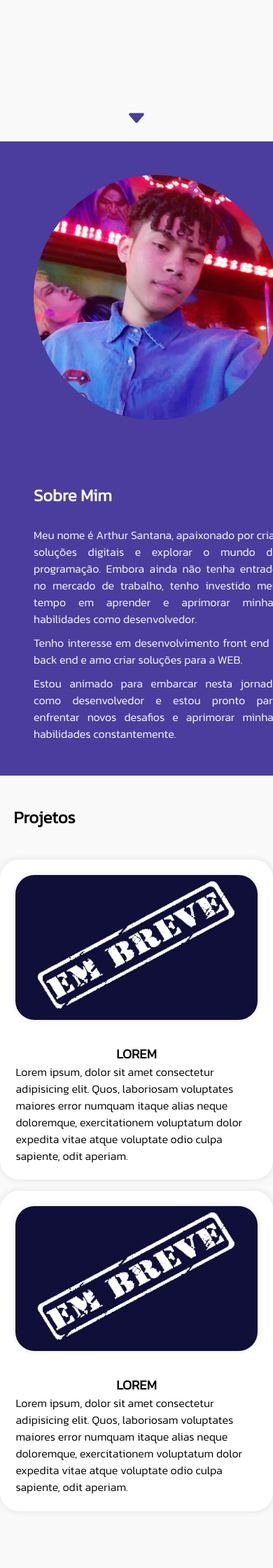
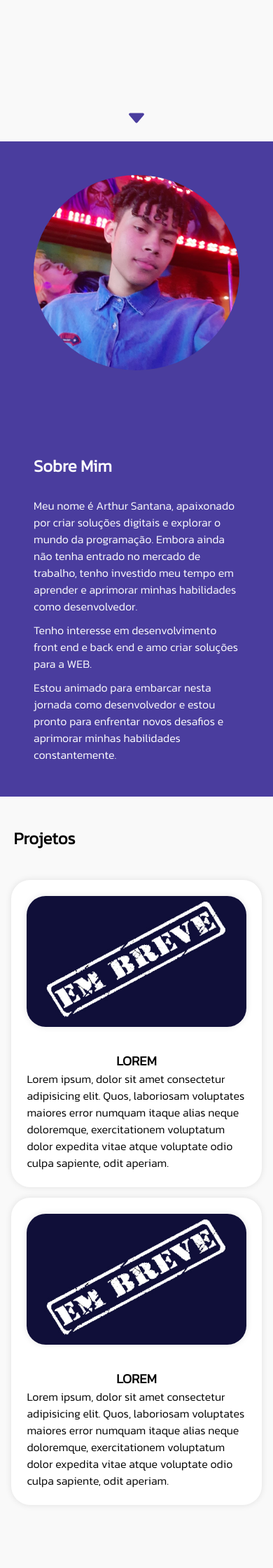
Before and after one commit to arthurmentado/arthurmentado, a PHP site: page /Portfolio/ in a window 390 px wide. Shown: the part 642-2882 px from the top of the page at 70% size. Run offline with PHP 8.4, Linux system fonts and the light colour scheme; some web fonts are replaced.

Commit message:
atualizando o responsivo

```diff
--- a/script.js
+++ b/script.js
@@ -1,7 +1,7 @@
 const target = document.querySelectorAll('[data-anime]')
 
 function animeScroll(){
-    const windowTop = window.pageYOffset
+    const windowTop = window.scrollY
     target.forEach(function(element){
         if((windowTop) > element.offsetTop - (window.innerHeight * 0.75)){
             element.classList.add('animate')
@@ -22,7 +22,7 @@ window.addEventListener('scroll', function(){
 const skills = document.querySelectorAll('#skills')
 const certificacoes = document.querySelectorAll('#certificacoes')
 function animeBackground(){
-    const windowTop = window.pageYOffset
+    const windowTop = window.scrollY
     skills.forEach(function(element){
         if((windowTop) > element.offsetTop - (window.innerHeight * 0.75)){
             element.style.background = "black"
--- a/style.css
+++ b/style.css
@@ -142,7 +142,6 @@ main{
 }
 #sobreMim .sobreTxt{
     width: 35vw;
-    text-align: justify;
     display: flex;
     flex-direction: column;
     justify-content: center;
@@ -251,6 +250,7 @@ main{
     display: flex;
     flex-direction: column;
     width: 20vw;
+    min-width: 400px;
 }
 #contato form label{
     font-size: 18px;
@@ -375,10 +375,13 @@ footer i:hover{
     }
     #sobreMim .container{
         display: flex;
-        gap: 10vh;
+        gap: 8vh;
     }
     #sobreMim .sobreTxt{
         width: 100%;
+    }
+    .projetos{
+        padding: 0 1rem;
     }
     .projeto{
         gap: 4vh;
@@ -394,12 +397,15 @@ footer i:hover{
     }
     #contato form{
         width: 100%;
+        max-width: 400px;
+        min-width: 0;
     }
     .containerContato{
         display: flex;
         justify-content: center;
         align-items: center;
         flex-direction: column;
+        gap: 7vh;
     }
     .contatoGroup{
         gap: 7vw;
@@ -409,3 +415,16 @@ footer i:hover{
         height: 70px;
     }
 }
+@media (max-width: 430px){
+    .photo{
+        width: auto;
+    }
+    #foto{
+        width: 100%;
+        height: 70%;
+    }
+    #sobreMim .container{
+        display: flex;
+        gap: 0;
+    }
+}
```
